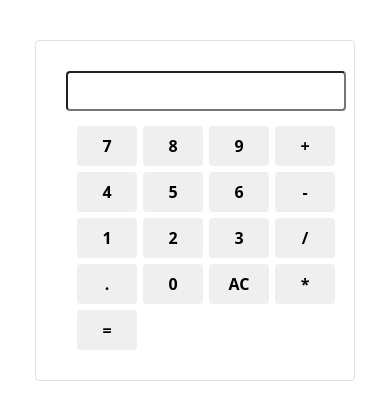
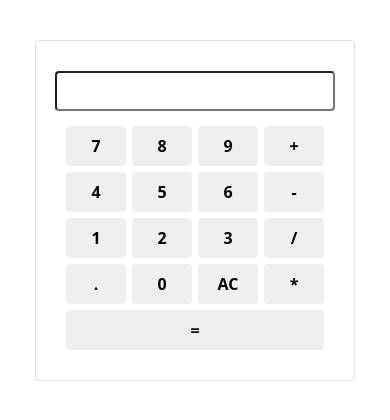
Before and after one commit to javilafoure/Practica_7, a plain HTML site: page index.html in a window 390 px wide. Drawn offline with nearby package versions, Linux system fonts and the light colour scheme.

Commit message:
correcion de responsive mobile boton igual

```diff
--- a/index.html
+++ b/index.html
@@ -32,7 +32,7 @@
                 <button class="rounded" value="0">0</button>
                 <button class="rounded" value="AC">AC</button>
                 <button class="rounded" value="*">*</button>
-                <button class="rounded" value="=">=</button>
+                <button class="rounded btnIgual" value="=">=</button>
             </div>
         </div>
     </section>
--- a/styles/style.css
+++ b/styles/style.css
@@ -2,6 +2,7 @@
     display: flex;
     justify-content: center;
     padding: 40px;
+    width: 100vw;
 }
 .cuerpo{
     width: 400px;
@@ -9,7 +10,7 @@
     flex-direction: column;
     align-items: center;
     padding: 30px;
-    flex-wrap: wrap;
+    /* flex-wrap: wrap; */
     gap: 20px;
 }
 input{
@@ -19,6 +20,7 @@ input{
 .boton{
     display: flex;
     flex-wrap: wrap;
+    justify-content: center;
     gap: 6px;
 
 }
@@ -40,9 +42,13 @@ button{
         width: 320px;
         gap: 15px;
     }
+    .btnIgual{
+        width: 100%;
+    }
 
     input {
         width: 280px;
+        margin: 0 auto;
     }
 
     button {
```
